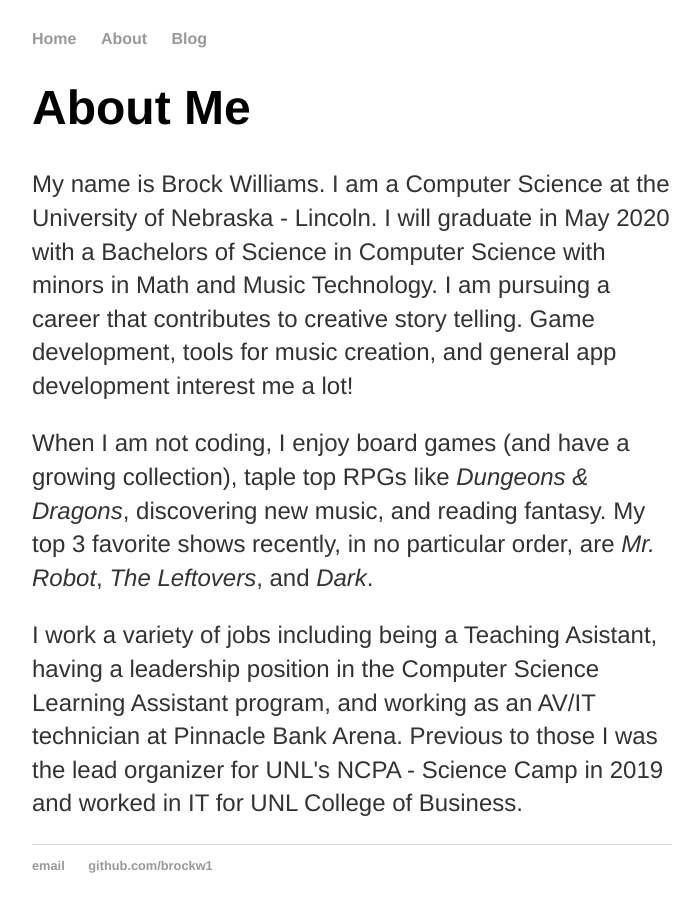
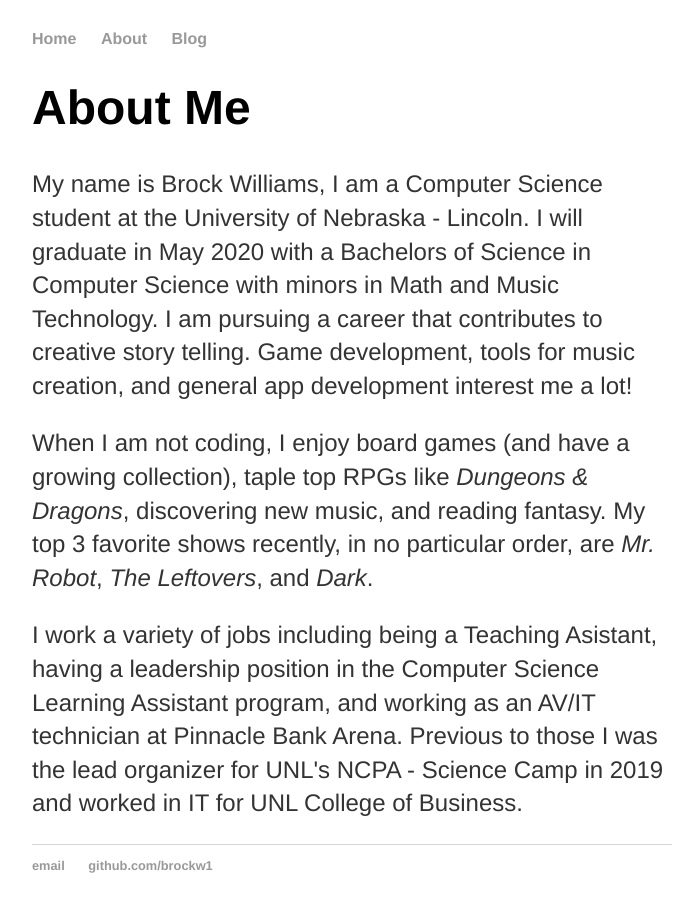
Before and after one commit to brockw1/brockw1.github.io, a Jekyll site: the page built from about/index.html, in a window 1280 px wide. Shown: the whole page, without its empty margins (288-988 px from the left). Built offline with Jekyll 4.4.1, drawn with Linux system fonts in a browser that asks for light colours.

```diff
--- a/about/index.html
+++ b/about/index.html
@@ -4,7 +4,7 @@ title: About Me
 ---
 <div class="about">
 <h1> {{page.title}} </h1>
-<p>My name is Brock Williams. I am a Computer Science at the University of
+<p>My name is Brock Williams, I am a Computer Science student at the University of
 Nebraska - Lincoln. I will graduate in May 2020 with a Bachelors of Science in Computer Science
 with minors in Math and Music Technology. I am pursuing a career that contributes to creative story telling.
 Game development, tools for music creation, and general app development interest me a lot!</p>
--- a/projects/3D/sphinx.html
+++ b/projects/3D/sphinx.html
@@ -15,8 +15,8 @@ title: Dr. Sphinx | Brock Williams
   <p>I modeled Dr. Sphinx in Cinema4D and then exported the model to be used in Unity.
     Our HABIT VR team wanted a villain that was simple in design to make animation
     easier to implement as many team members have little experience in animation. I took
-    inspiration from other villains across video games such as Dr. Neo Cortex from the Crash
-    Bandicoot series and Waluigi from the Super Mario Bros. series.</p>
+    inspiration from other villains across video games such as Dr. Neo Cortex from the <i>Crash
+    Bandicoot</i> series and Waluigi from the <i>Super Mario Bros.</i> series.</p>
 
     <p>In addition to the Dr. Sphinx model, I also modeled some custom assets for a variety of
       puzzles in the <a href="/">HABIT VR</a> project. I will include some of these below as they
--- a/projects/3D/virtualvillage.html
+++ b/projects/3D/virtualvillage.html
@@ -14,7 +14,7 @@ title: Virtual Village | Brock Williams
   <p>Virtual Village takes inspiration from the many artifacts of early 2000s web pages. I looked to
     imagine what world might exist in the vast variety of GIFs that plagued early
     blogs of the 2000s. The characters and world I ended up with also takes inspiration from
-    games like Animal Crossing. I wanted the world to look toy-like and so I made sure materials reflected
+    games like <i>Animal Crossing</i>. I wanted the world to look toy-like and so I made sure materials reflected
     plastic and vinyl toy sets. I modeled, textured, and animated in Cinema4D and edited the final video in
     Adobe After Effects.</p>
 
```
Also changed, not shown: _posts/2019-11-08-test-post.md (deleted, +0 -7 lines), _posts/2020-01-31-game-dev-video-binging.md (added, +31 -0 lines).
